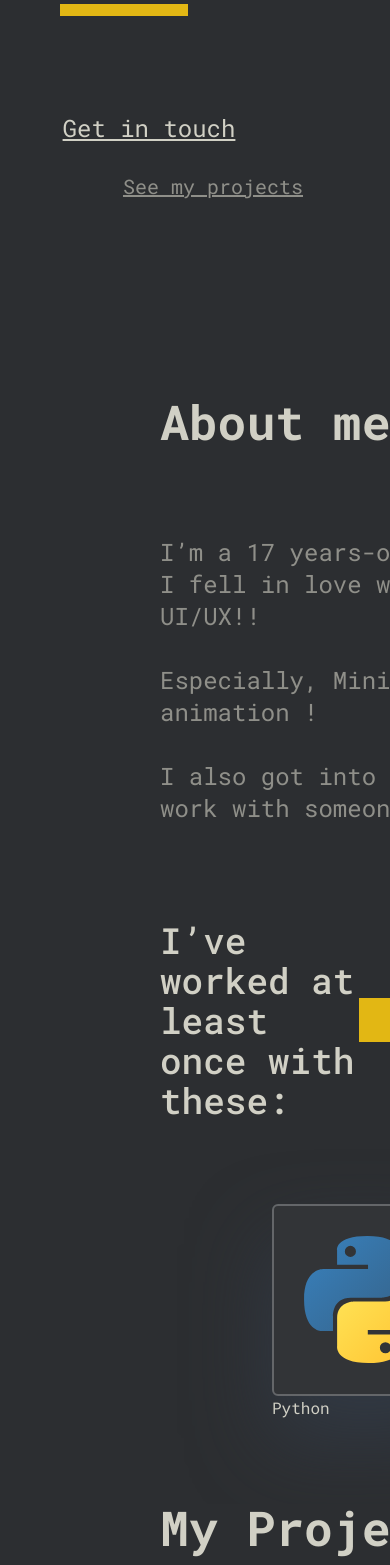
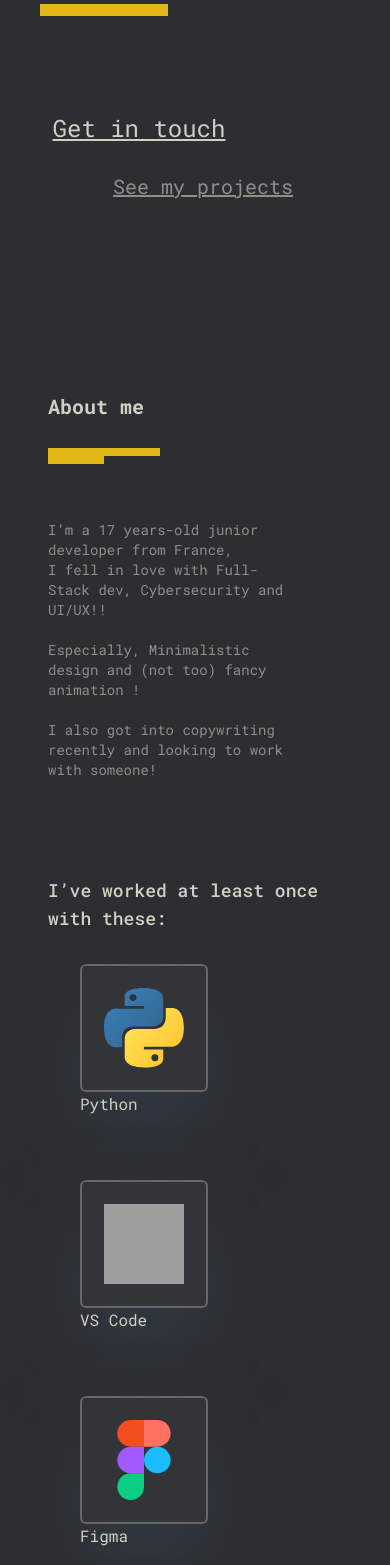
Before and after one commit to Nayza-bytes/MyPortfolio, a React (Create React App) app: page / in a window 390 px wide. Shown: the part 432-1997 px from the top of the page. Built offline with nearby package versions, Linux system fonts and the light colour scheme; grey boxes are pictures that could not be loaded.

Commit message:
About section recoded to be responsive

```diff
--- a/src/app/About/Aboutme.js
+++ b/src/app/About/Aboutme.js
@@ -10,16 +10,16 @@ const Aboutme = () => {
 
 
     return (
-        <div className="flex items-stretch bg-bg_gray-100 text-text_color-100 w-screen h-auto pl-40 overflow-hidden" id="about">
+        <div className="flex items-stretch bg-bg_gray-100 text-text_color-100 w-screen h-auto md:pl-40 sm:pl-16 pl-12 overflow-hidden" id="about">
             <div>
-                <div className="flex items-center flex-wrap overflow-hidden">
-                    <h1 className="text-5xl font-black w-screen mb-7">About me</h1>
-                    <div className="w-80">
-                        <div className="w-80 h-11 bg-orange_primary"></div>
-                        <div className="w-40 h-11 bg-orange_primary"></div>
+                <div className="flex flex-col lg:flex-wrap">
+                    <h1 className="xl:text-5xl lg:text-3xl text-xl font-black w-screen mb-7">About me</h1>
+                    <div className="xl:w-80 w-28">
+                        <div className="xl:w-80 xl:h-11 lg:w-48 lg:h-6 w-28 h-2 bg-orange_primary"></div>
+                        <div className="xl:w-40 xl:h-11 lg:w-24 lg:h-6 w-14 h-2 bg-orange_primary"></div>
                     </div>
                 </div>
-                <div className="w-192 text-text_color-200 text-2xl mt-14">
+                <div className="md:w-192 sm:w-80 w-60 text-text_color-200 xl:text-2xl lg:text-xl text-sm mt-14">
                     <p>
                         I’m a 17 years-old junior developer from France, <br/>
                         I fell in love with Full-Stack dev, Cybersecurity and UI/UX!!<br/>
@@ -30,10 +30,10 @@ const Aboutme = () => {
                         I also got into copywriting recently and looking to work with someone!
                     </p>
                 </div>
-                <div className="flex items-center w-screen mt-24">
-                    <h3 className="text-4xl font-medium">I’ve worked at least once with these:</h3> <div className="w-192 h-11 bg-orange_primary"></div>
+                <div className="flex items-center md:w-screen w-72 mt-24">
+                    <h3 className="2xl:text-4xl lg:text-3xl md:text-xl text-lg font-medium">I’ve worked at least once with these:</h3> <div className="2xl:w-192 2xl:h-11 xl:w-144 w-72 h-11 bg-orange_primary hidden lg:block"></div>
                 </div>
-                <div className="flex items-center justify-stretch h-96 ml-20">
+                <div className="2xl:flex 2xl:items-center lg:justify-stretch 2xl:h-96 xl:ml-20 2xl:mb-0 mb-32 h-auto grid grid-rows-3 xl:grid-rows-2 xl:grid-cols-3 xs:grid-cols-2 grid-cols-1">
                     <Skillcard className="" logo={python} text={"Python"}/>
                     <Skillcard logo={vscode} text={"VS Code"}/>
                     <Skillcard logo={figma} text={"Figma"}/>
--- a/src/app/Home.js
+++ b/src/app/Home.js
@@ -1,7 +1,7 @@
 const Home = () => {
 
     return (
-        <div className="flex items-center bg-bg_gray-100 text-text_color-100 w-screen h-auto lg:pl-40 pl-9 overflow-hidden" id="home">
+        <div className="flex items-center bg-bg_gray-100 text-text_color-100 w-screen h-auto md:pl-40 sm:pl-10 pl-4 overflow-hidden" id="home">
             <div className="mt-48 mb-48">
                 <div className="flex items-center">
                     <div className="lg:block hidden w-64 h-11 bg-orange_primary"></div>
--- a/src/app/MNavbar.js
+++ b/src/app/MNavbar.js
@@ -1,4 +1,5 @@
 import { useState } from "react";
+
 
 const MNavbar = () => {
     const linkStyle = "p-8 no-underline transition ease-in-out duration-500 hover:text-orange_primary hover:underline";
@@ -6,7 +7,6 @@ const MNavbar = () => {
 
     return(
         <>
-
             {isOpen && (
                 <div className="absolute bg-bg_gray-200 w-full h-auto text-text_color-100 ">
                     <div className="ml-10 mt-7 flex justify-between">
--- a/src/app/Projects/Projects.js
+++ b/src/app/Projects/Projects.js
@@ -1,4 +1,4 @@
-import Card from "../../components/cards";
+import Card from "../../components/ProjectCards";
 import nd from "./resources/nayzasdungeons.png";
 import comingsoon from "./resources/comingsoon.jpg";
 import website from"./resources/website.png";
--- a/src/components/Skillcard.js
+++ b/src/components/Skillcard.js
@@ -1,8 +1,8 @@
 function Skillcard(props) {
     return (
         <div className="drop-shadow-c3xl m-8">
-            <div className="flex items-center justify-center w-48 h-48 border-bg_gray-300 rounded-md bg-bg_gray-200 border-2 ">
-                <img className="w-32 h-32" src={props.logo}></img>
+            <div className="flex items-center justify-center lg:w-48 lg:h-48 w-32 h-32 border-bg_gray-300 rounded-md bg-bg_gray-200 border-2 ">
+                <img className="lg:w-32 lg:h-32 w-20 h-20" src={props.logo}></img>
             </div>
             <p className="">
                 {props.text}
--- a/tailwind.config.js
+++ b/tailwind.config.js
@@ -7,6 +7,9 @@ module.exports = {
     extend: {
       dropShadow: {
         'c3xl': '0 40px 40px rgba(51, 61, 75, 0.70)',
+      },
+      screens: {
+        'xs': '425px'
       },
       colors: {
         'bg_gray': {
```
Also changed, not shown: src/components/ProjectCards.js (renamed from src/components/cards.js).
